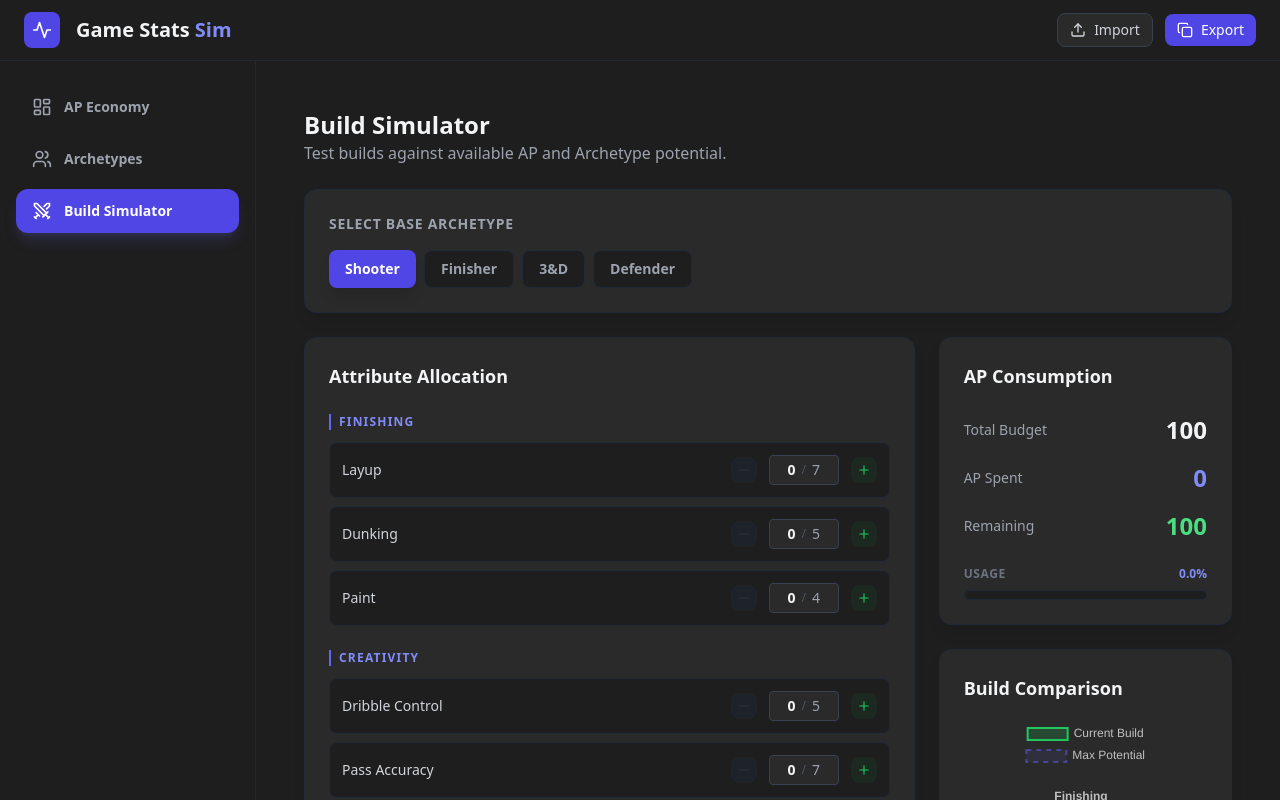
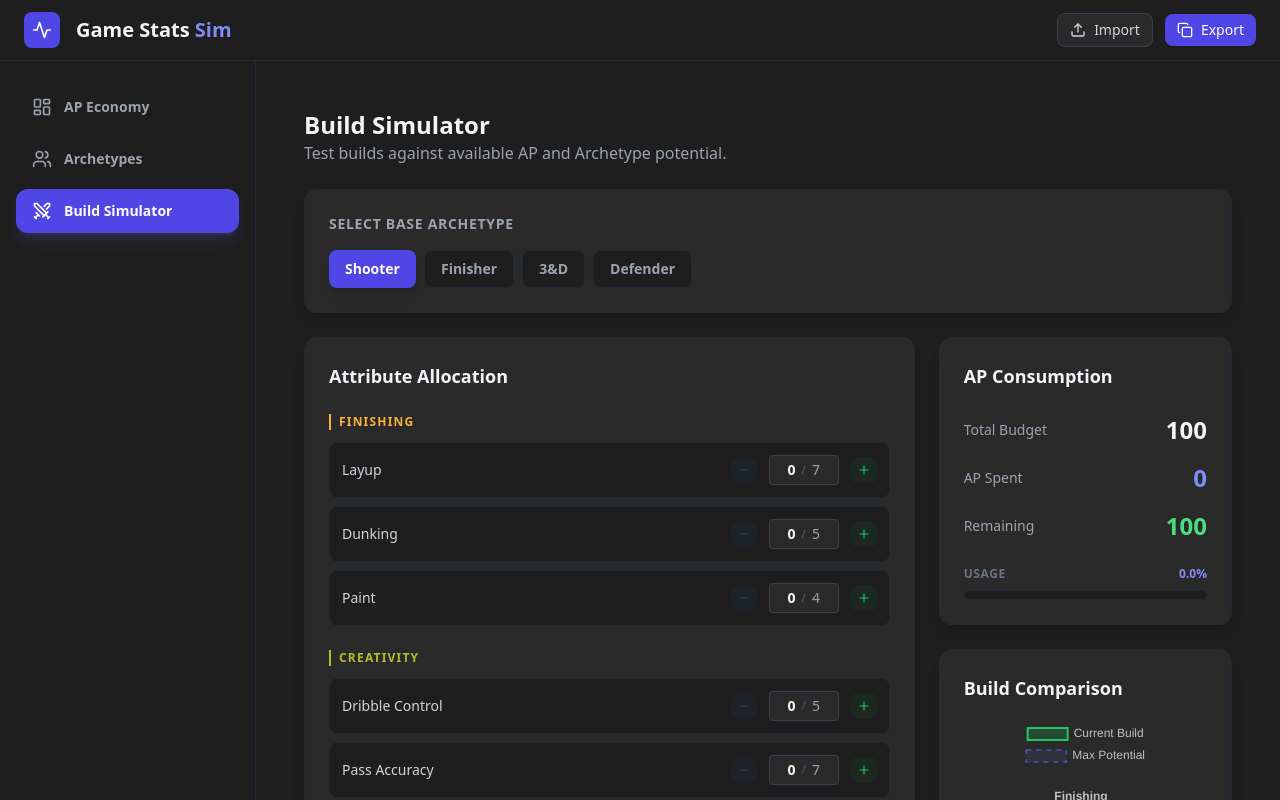
Before and after one commit to papanouel/game-stats-sim, a React (Vite) app: page / in a window 1280 px wide. Built offline with nearby package versions, Linux system fonts and the light colour scheme.

Commit message:
style: apply custom branding colors to attribute category headers

```diff
--- a/src/components/BuildControls.tsx
+++ b/src/components/BuildControls.tsx
@@ -40,13 +40,24 @@ export default function BuildControls({
     { name: 'Defense', key: 'defense' as const },
   ];
 
+  const CATEGORY_COLORS: Record<string, string> = {
+    finishing: '#fab13c',
+    creativity: '#b5bd2b',
+    shooting: '#7ff0d9',
+    physicals: '#eb7e17',
+    defense: '#c72e68',
+  };
+
   return (
     <div className="bg-[#2a2a2a] rounded-xl shadow-lg border border-gray-800 p-6">
       <h3 className="text-lg font-bold text-gray-100 mb-6">Attribute Allocation</h3>
       <div className="space-y-6">
         {categories.map(category => (
           <div key={category.key}>
-            <h4 className="text-xs font-bold text-indigo-400 mb-3 uppercase tracking-widest border-l-2 border-indigo-500 pl-2">
+            <h4
+              className="text-xs font-bold mb-3 uppercase tracking-widest border-l-2 pl-2"
+              style={{ color: CATEGORY_COLORS[category.key], borderColor: CATEGORY_COLORS[category.key] }}
+            >
               {category.name}
             </h4>
             <div className="space-y-2">
```
